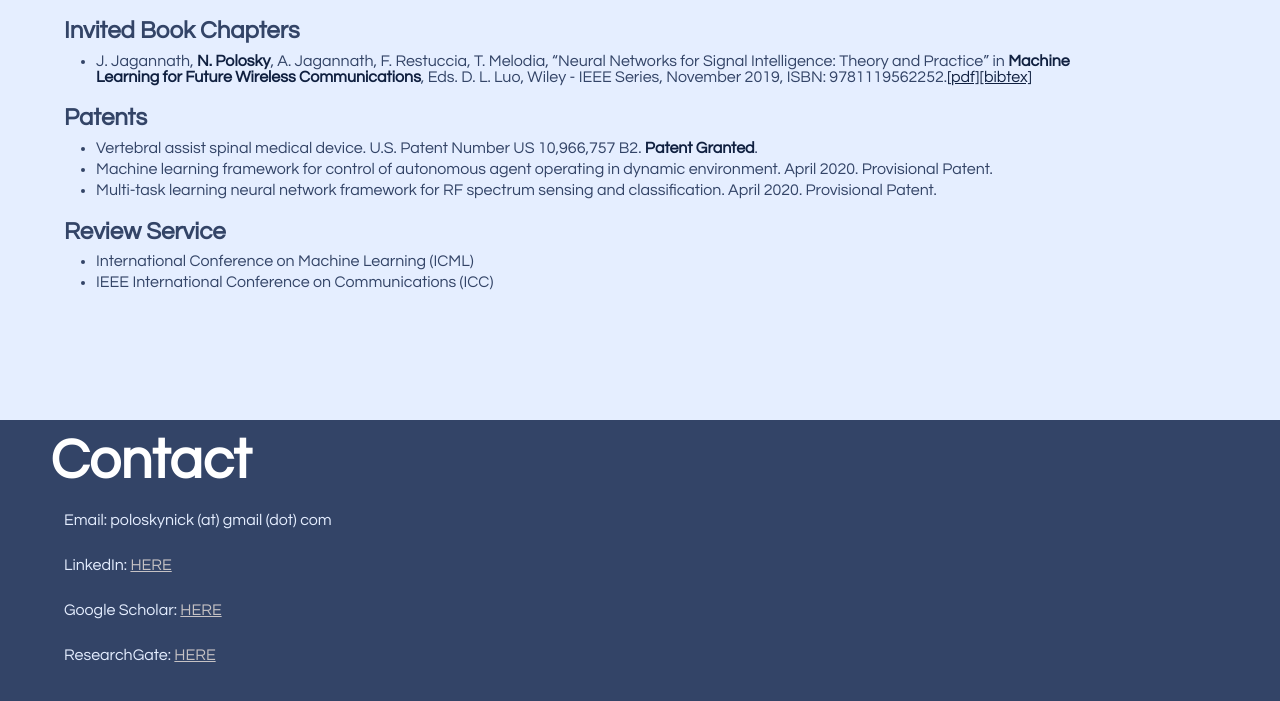
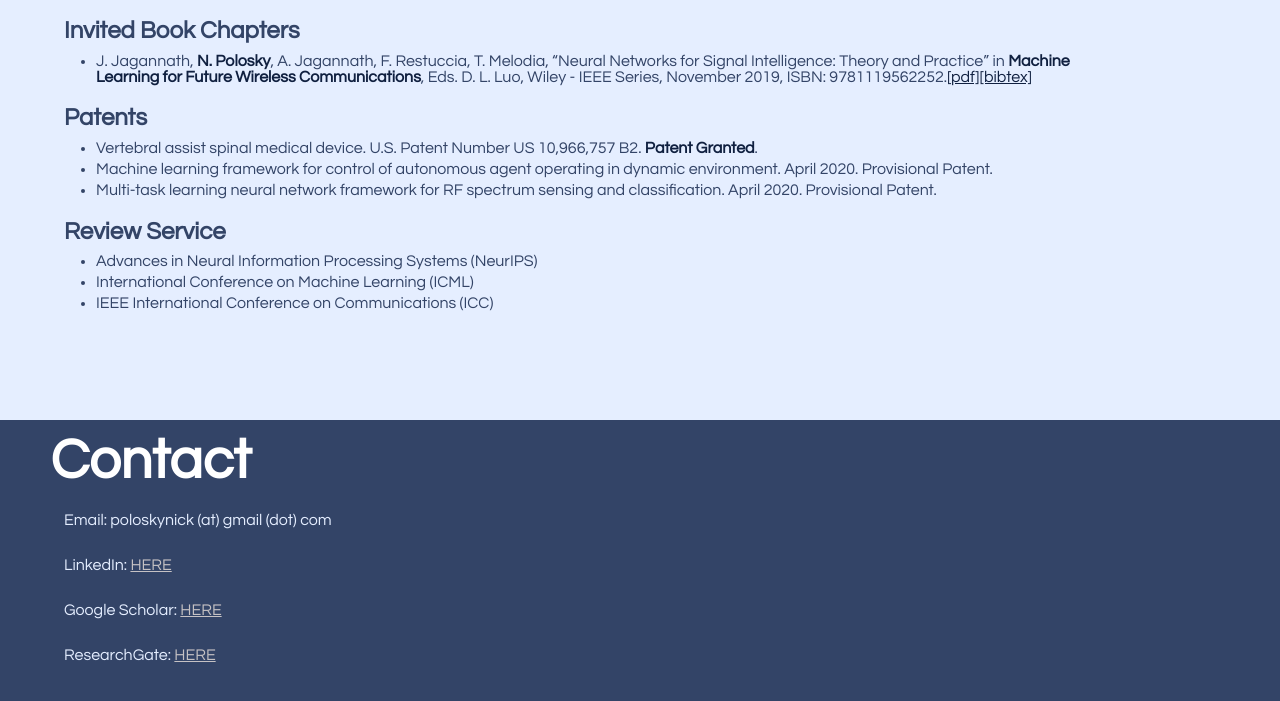
Before and after one commit to npolosky/npolosky.github.io, a plain HTML site: page index.html in a window 1280 px wide. Shown: the part 3007-3708 px from the top of the page. Drawn offline with Linux system fonts and the light colour scheme.

Commit message:
MidJune 22 updates

```diff
--- a/index.html
+++ b/index.html
@@ -146,6 +146,7 @@ Released   : 20140215
 		<div id="reviewservice">
 			<h2>Review Service</h2>
 			<ul style="list-style-type:disc;">
+				<li>Advances in Neural Information Processing Systems (NeurIPS)</li>
 				<li>International Conference on Machine Learning (ICML)</li>
 				<li>IEEE International Conference on Communications (ICC)</li>
 			</ul>
```
Also changed, not shown: 1 other file.
